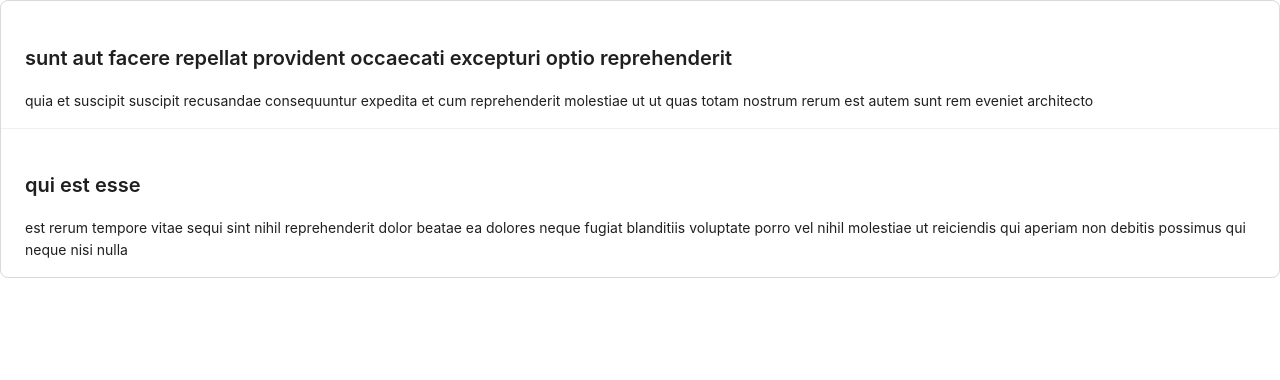
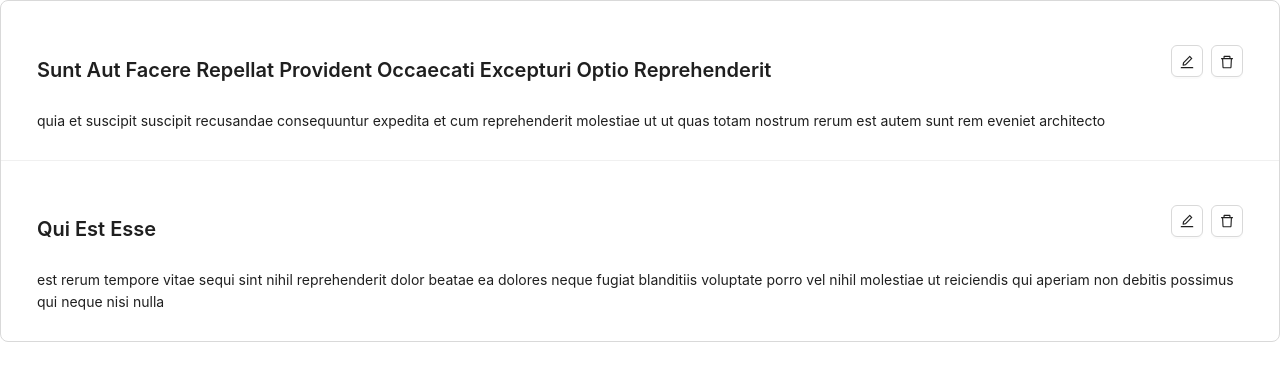
Before and after one commit to RenoCsn/Fapeu-teste-tecnico, a React (Create React App) app: page / in a window 1280 px wide. Shown: the top 380 px of the page. Built offline with nearby package versions, Linux system fonts and the light colour scheme.

Commit message:
feat: add buttons with icons

```diff
--- a/package.json
+++ b/package.json
@@ -3,6 +3,7 @@
   "version": "0.1.0",
   "private": true,
   "dependencies": {
+    "@ant-design/icons": "^5.6.1",
     "@testing-library/dom": "^10.4.0",
     "@testing-library/jest-dom": "^6.6.3",
     "@testing-library/react": "^16.3.0",
--- a/src/Components/List/ListItem/index.tsx
+++ b/src/Components/List/ListItem/index.tsx
@@ -1,4 +1,5 @@
-import { Flex, Typography  } from "antd";
+import { DeleteOutlined, EditOutlined } from "@ant-design/icons";
+import { Button, Flex, Typography  } from "antd";
 
 interface ListItemProps {
   userId: number;
@@ -11,8 +12,14 @@ const { Text, Title } = Typography;
 
 const ListItem = ({userId, id, title, body}: ListItemProps) => {
     return (
-      <Flex gap="small" vertical id={`${id}`}>
-        <Title level={4}>{title}</Title>
+      <Flex gap="middle" vertical id={`${id}`} style={{ padding: 12, width: '100%' }}>
+        <Flex justify="space-between" align="center">
+          <Title level={4} style={{textTransform: "capitalize"}}>{title}</Title>
+          <Flex gap="small" justify="flex-end">
+            <Button icon={<EditOutlined />} />
+            <Button icon={<DeleteOutlined />} />
+          </Flex>
+        </Flex>
         <Text>{body}</Text>
       </Flex>
     );
```
Also changed, not shown: 1 other file (tests, documents, lock files or other folders).
